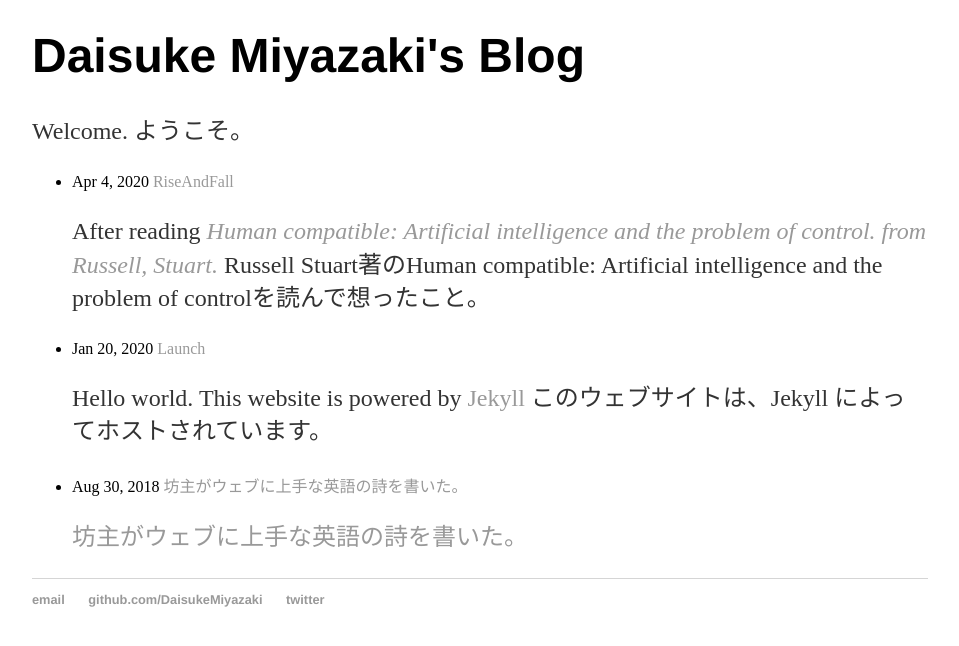
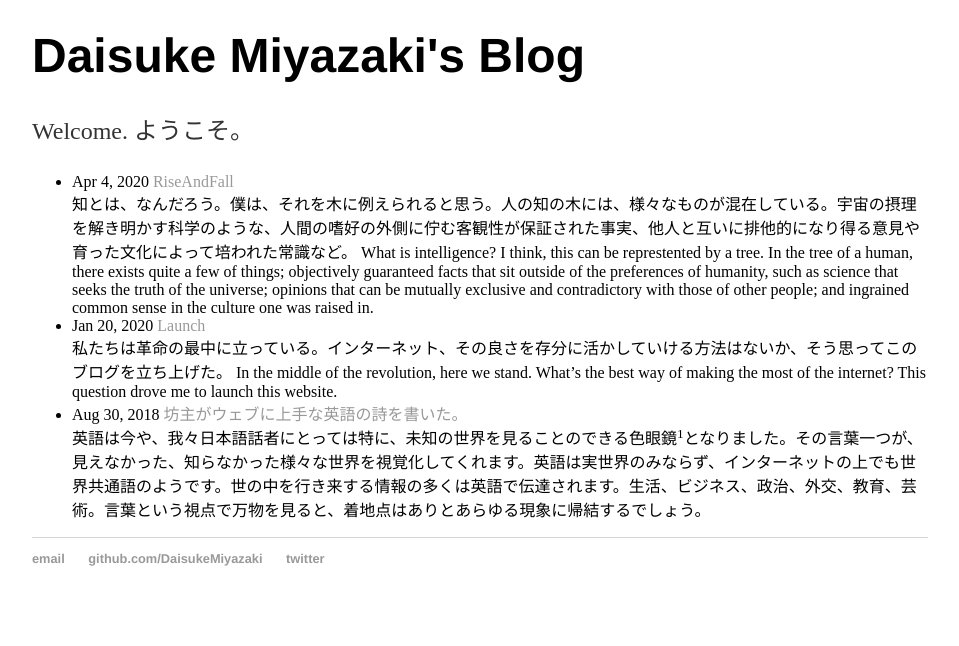
Before and after one commit to DaisukeMiyazaki/DaisukeMiyazaki.github.io, a Jekyll site: the page built from index.html, in a window 1280 px wide, cut to the strip 164-810 px from the top of the page. Shown: the whole strip, without its empty margins (160-1119 px from the left). Built offline with Jekyll 4.4.1, drawn with Linux system fonts in a browser that asks for light colours.

Commit message:
style: add excerpt

```diff
--- a/_posts/2018-08-30-FirstPublication.md
+++ b/_posts/2018-08-30-FirstPublication.md
@@ -2,11 +2,12 @@
 layout: post
 date: 2018-8-30
 title: 坊主がウェブに上手な英語の詩を書いた。
+excerpt: "英語は今や、我々日本語話者にとっては特に、未知の世界を見ることのできる色眼鏡<sup>1</sup>となりました。その言葉一つが、見えなかった、知らなかった様々な世界を視覚化してくれます。英語は実世界のみならず、インターネットの上でも世界共通語のようです。世の中を行き来する情報の多くは英語で伝達されます。生活、ビジネス、政治、外交、教育、芸術。言葉という視点で万物を見ると、着地点はありとあらゆる現象に帰結するでしょう。"
 ---
 
-[坊主がウェブに上手な英語の詩を書いた。]("https://www.amazon.co.jp/dp/B07GXWN196")
+英語は今や、我々日本語話者にとっては特に、未知の世界を見ることのできる色眼鏡<sup>1</sup>となりました。その言葉一つが、見えなかった、知らなかった様々な世界を視覚化してくれます。英語は実世界のみならず、インターネットの上でも世界共通語のようです。世の中を行き来する情報の多くは英語で伝達されます。生活、ビジネス、政治、外交、教育、芸術。言葉という視点で万物を見ると、着地点はありとあらゆる現象に帰結するでしょう。
 
-英語は今や、我々日本語話者にとっては特に、未知の世界を見ることのできる色眼鏡1となりました。その言葉一つが、見えなかった、知らなかった様々な世界を視覚化してくれます。英語は実世界のみならず、インターネットの上でも世界共通語のようです。世の中を行き来する情報の多くは英語で伝達されます。生活、ビジネス、政治、外交、教育、芸術。言葉という視点で万物を見ると、着地点はありとあらゆる現象に帰結するでしょう。経済大国日本で、 日本語を操る人が英語を使える場合と使えない場合では、接触可能な人脈、情報、視座が大きく異なります。今や世 界各地の先人の多大なる努力、功績の結果、僕たちの文明の礎は築かれたと思います。温故知新と人は言うように、 これらを上手に正しく活用し、その恩恵を最大限に受けることは賢く生きる術ではないでしょうか。今を生きる人と の共生、切磋琢磨し、種としての繁栄を築き上げるにも、そのもっとも基本となる「人と人の会話」は必須です。
+経済大国日本で、 日本語を操る人が英語を使える場合と使えない場合では、接触可能な人脈、情報、視座が大きく異なります。今や世 界各地の先人の多大なる努力、功績の結果、僕たちの文明の礎は築かれたと思います。温故知新と人は言うように、 これらを上手に正しく活用し、その恩恵を最大限に受けることは賢く生きる術ではないでしょうか。今を生きる人と の共生、切磋琢磨し、種としての繁栄を築き上げるにも、そのもっとも基本となる「人と人の会話」は必須です。
 英語と日本語は全く異なる言語です。日本語が母国語の人にとって、第二か国語として英語を習得することは簡単 ではないですが、不可能では全くありません。だからこそ、中学と高校で長い間英語を勉強する人が多い日本で、英 語を習得せずに終わる現状は疑問を抱かざるをえません。これは間違った学習方法を選ぶ人が多くいる結果ではない でしょうか。そう思う理由を言及するにあたって、まず英語とは何かについて話す必要があるでしょう。
 
 会話における非常に基本的な概念に、「出力」と「入力」があります。会話とは、「話し手」と「聞き手」がいて 成り立ちます。言葉は会話の手段であり、この両側を繋ぐものです。これが今回は、英語です。これを図一に表しました。
@@ -19,3 +20,4 @@ title: 坊主がウェブに上手な英語の詩を書いた。
 あとはこれにそって努力を重ねれば実力がつくはずです。「それでは、後は読者の方の努力次第です、後は各自努 力してください。」と言うのはとても簡単です。しかし、ここが一番難しいのではないかと思います。頭でわかっていても、行動が伴わなかったりするのです。この努力を重ねられるかどうかには様々な要因があります。僕は、自ら の動機づけと環境が密接に関わっていると思います。
 
 ...本編へ続く。
+[坊主がウェブに上手な英語の詩を書いた。]("https://www.amazon.co.jp/dp/B07GXWN196")
--- a/_posts/2020-01-20-daisuke-site-launched.md
+++ b/_posts/2020-01-20-daisuke-site-launched.md
@@ -3,6 +3,8 @@ layout: post
 title: "Launch"
 date: 2020-1-20
 comments: true
+excerpt: "私たちは革命の最中に立っている。インターネット、その良さを存分に活かしていける方法はないか、そう思ってこのブログを立ち上げた。
+In the middle of the revolution, here we stand. What’s the best way of making the most of the internet? This question drove me to launch this website."
 ---
 
 Hello world. This website is powered by [Jekyll](http://jekyllrb.com)
--- a/_posts/2020-04-04-RiseAndFall.md
+++ b/_posts/2020-04-04-RiseAndFall.md
@@ -3,8 +3,12 @@ layout: post
 title: "RiseAndFall"
 date: 2020-4-04
 comments: true
+excerpt: "知とは、なんだろう。僕は、それを木に例えられると思う。人の知の木には、様々なものが混在している。宇宙の摂理を解き明かす科学のような、人間の嗜好の外側に佇む客観性が保証された事実、他人と互いに排他的になり得る意見や育った文化によって培われた常識など。
+What is intelligence? I think, this can be represtented by a tree. In the tree of a human, there exists quite a few of things; objectively guaranteed facts that sit outside of the preferences of humanity, such as science that seeks the truth of the universe; opinions that can be mutually exclusive and contradictory with those of other people; and ingrained common sense in the culture one was raised in."
 ---
+
 After reading [_Human compatible: Artificial intelligence and the problem of control. from Russell, Stuart._](https://www.amazon.com/Human-Compatible-Artificial-Intelligence-Problem-ebook/dp/B07N5J5FTS)
+
 Russell Stuart著のHuman compatible: Artificial intelligence and the problem of controlを読んで想ったこと。
 
 .
```
